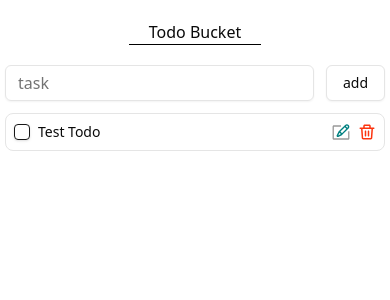
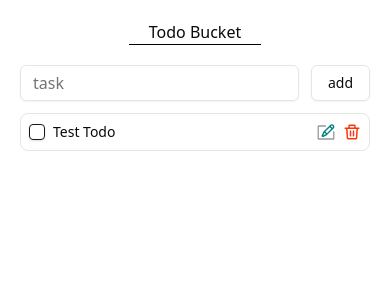
Before and after one commit to codingdestro/TodoApp, a React (Vite) app: page / in a window 390 px wide. Shown: the top 300 px of the page. Built offline with nearby package versions, Linux system fonts and the light colour scheme.

Commit message:
fix - responsiveness of the container

```diff
--- a/src/App.tsx
+++ b/src/App.tsx
@@ -46,7 +46,7 @@ function App() {
       <div className="border-b border-black px-5">
         Todo Bucket
       </div>
-      <div className="flex flex-col gap-3 w-[380px] sm:w-[400px] md:w-[540px]">
+      <div className="flex flex-col gap-3 w-full max-w-[600px]">
         <Todo
           edit={editTodo}
           editTodo={edit}
--- a/src/components/Todo.tsx
+++ b/src/components/Todo.tsx
@@ -24,7 +24,7 @@ const Todo = ({ addTodo, edit, editTodo, todo, setTodo }: Props) => {
     inputRef.current?.focus();
   };
   return (
-    <div className="flex gap-3 w-[380px] sm:w-[400px] md:w-[540px]">
+    <div className="flex gap-3 w-full">
       <Input
         ref={inputRef}
         type="text"
```
